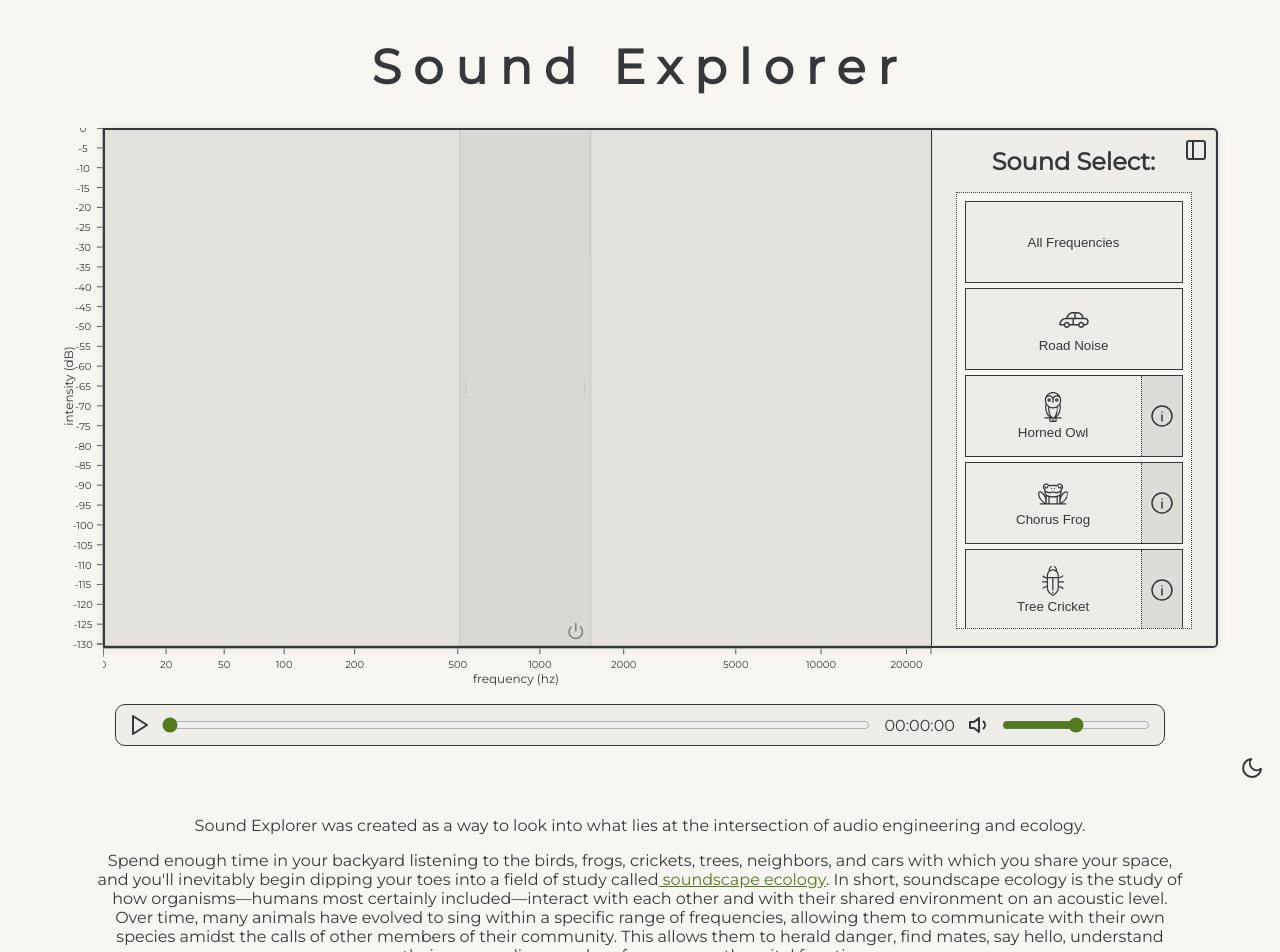
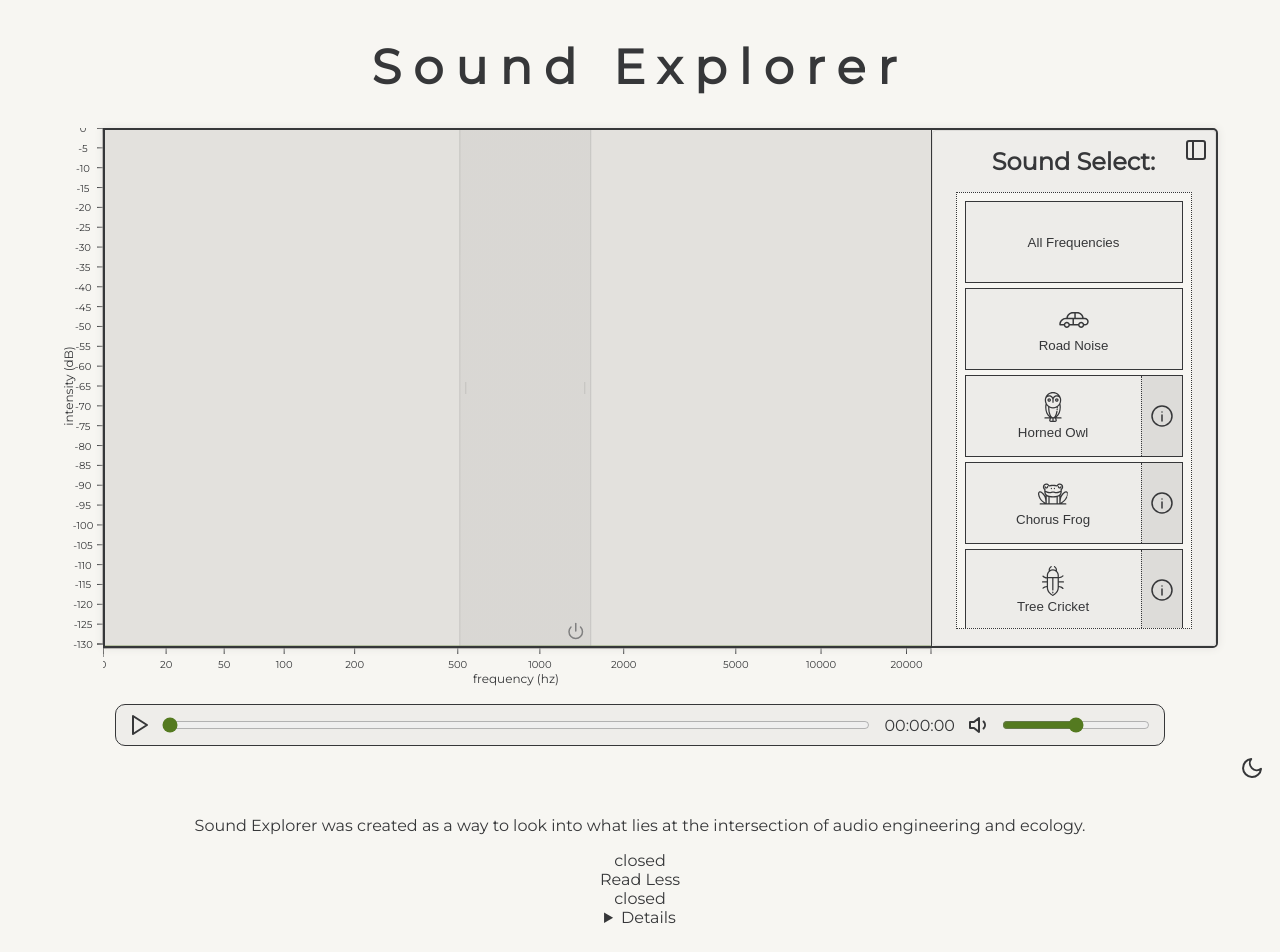
Before and after one commit to mihtmo/frequency-filter, a React (Create React App) app: page / in a window 1280 px wide. Shown: the top 952 px of the page. After the commit the page ends 927 px from the top, so only its background shows below. Built offline with nearby package versions, Linux system fonts and the light colour scheme.

Commit message:
making custom details element

```diff
--- a/src/App.js
+++ b/src/App.js
@@ -9,6 +9,7 @@ import CustomAudioControls from './components/CustomAudioControls';
 import RotateIcon from './components/icons/RotateIcon';
 import isMobileBrowser from './helpers/isMobileBrowser';
 import PowerIcon from './components/icons/PowerIcon';
+import CustomDetails from './components/CustomDetails';
 
 function App() {
     const [isLandscapeMode, setIsLandscapeMode] = useState(
@@ -113,12 +114,17 @@ function App() {
                 <LightOrDarkIcon
                     isDarkTheme={isDarkTheme}
                     clickHandler={handleThemeChange}/>
-                <div id='sound-explorer-description'>
                 <p>
                     Sound Explorer was created as a way to look into what
                     lies at the intersection of audio engineering and
                     ecology.
                 </p>
+                <CustomDetails
+                    openSummary='Read More'
+                    closedSummary='Read Less'
+                    iconOrientation='both'
+                    body={
+                        <>
                         <p>
                             Spend enough time in your backyard listening to the
                             birds, frogs, crickets, trees, neighbors, and cars with
@@ -180,7 +186,14 @@ function App() {
                         <p>
                             Thanks for exploring! (January 2024)
                         </p>
-                </div>
+                        </>
+                    }
+                    customOpenIcon='open'
+                    customClosedIcon='closed'
+                    />
+                <details id='sound-explorer-description'>
+
+                </details>
         </div>
     );
     }
--- a/src/components/Axes.js
+++ b/src/components/Axes.js
@@ -39,9 +39,9 @@ const XAxis = ({ scale, domain, range, values, label }) => {
                 key={value}
                 fill='var(--border)'
                 style={{
-                fontSize: "10px",
-                textAnchor: "middle",
-                transform: "translateY(20px)"
+                    fontSize: "10px",
+                    textAnchor: "middle",
+                    transform: "translateY(20px)"
                 }}
             >
                 { value }
--- /dev/null
+++ b/src/components/CustomDetails.js
@@ -0,0 +1,50 @@
+import { useState } from "react";
+
+// Custom details element because I'm tired of modifying the default one
+const CustomDetails = ({ openSummary, closedSummary, body, customOpenIcon, customClosedIcon, iconOrientation }) => {
+    const [isExpanded, setISExpanded] = useState(false);
+    const openIcon = customOpenIcon ? customOpenIcon : '▼';
+    const closedIcon = customClosedIcon ? customClosedIcon : '▶︎';
+
+    const icon = isExpanded ? openIcon : closedIcon;
+    const orientation = iconOrientation ? iconOrientation : 'right';
+
+    function handleClick() {
+        setISExpanded(!isExpanded);
+    }
+
+    return (
+        <div className='custom-details-wrapper' onClick={handleClick}>
+            {isExpanded ? (
+                <>
+                    {(orientation === 'left' || orientation === 'both') &&
+                        <span> {icon} </span>
+                    }
+                    <div className='details-summary-open'>
+                        {openSummary}
+                    </div>
+                    {(orientation === 'right' || orientation === 'both') &&
+                        <span> {icon} </span>
+                    }
+                    <div className='custom-details-body'>
+                        {body}
+                    </div>
+                </>
+            ) : (
+                <>
+                    {(orientation === 'left' || orientation === 'both') &&
+                        <span> {icon} </span>
+                    }
+                    <div className='details-summary-closed'>
+                        {closedSummary}
+                    </div>
+                    {(orientation === 'right' || orientation === 'both') &&
+                        <span> {icon} </span>
+                    }
+                </>
+            )}
+        </div>
+    )
+}
+
+export default CustomDetails;
```
Lines whose indentation alone changed are shown as unchanged.
